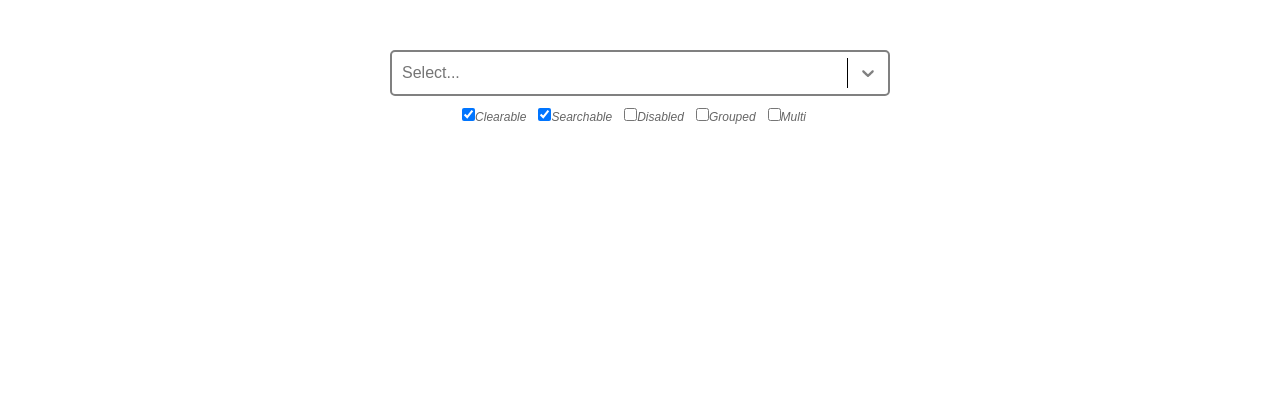
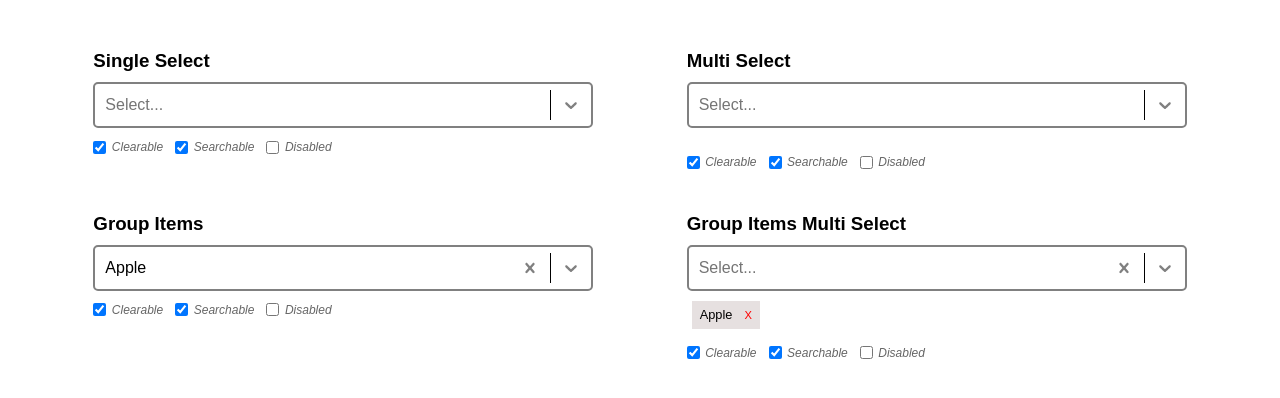
Before and after one commit to TheProjectsX/react-custom-select, a React (Vite) app: page / in a window 1280 px wide. Shown: the top 398 px of the page. Built offline with nearby package versions, Linux system fonts and the light colour scheme.

Commit message:
Preview page

```diff
--- a/src/App.css
+++ b/src/App.css
@@ -15,5 +15,17 @@
 }
 
 .wrapper {
+  max-width: 1200px;
+  display: flex;
+  flex-wrap: wrap;
+  justify-content: space-evenly;
+  gap: 40px;
+}
+
+.custom-select {
   width: 500px;
 }
+
+.custom-select-title {
+  margin-bottom: 10px;
+}
--- a/src/App.jsx
+++ b/src/App.jsx
@@ -4,7 +4,7 @@ import { useState } from "react";
 
 function App() {
   const consoleElement = (item) => {
-    console.log("Selected Value:", item.label);
+    console.log("Selected Item(s):", item);
   };
   const consoleElementSearch = (value) => {
     console.log("Searched Value:", value);
@@ -14,66 +14,81 @@ function App() {
   };
 
   const simpleOptions = [
-    {
-      label: "Mango",
-      value: "mango",
-    },
-    {
-      label: "Orange",
-      value: "orange",
-    },
-    {
-      label: "Watermelon",
-      value: "watermelon",
-    },
+    { label: "Apple", value: "apple" },
+    { label: "Banana", value: "banana" },
+    { label: "Cherry", value: "cherry" },
+    { label: "Date", value: "date" },
+    { label: "Elderberry", value: "elderberry" },
+    { label: "Fig", value: "fig" },
+    { label: "Grape", value: "grape" },
+    { label: "Honeydew", value: "honeydew" },
   ];
 
   const groupedOptions = [
     {
-      label: "Color",
+      label: "Fruits",
       options: [
-        {
-          label: "Red",
-          value: "red",
-        },
-        {
-          label: "Orange",
-          value: "orange",
-        },
-        {
-          label: "Green",
-          value: "green",
-        },
+        { label: "Apple", value: "apple" },
+        { label: "Banana", value: "banana" },
+        { label: "Cherry", value: "cherry" },
+        { label: "Date", value: "date" },
       ],
     },
     {
-      label: "Fruit",
+      label: "Vegetables",
       options: [
-        {
-          label: "Mango",
-          value: "mango",
+        { label: "Carrot", value: "carrot" },
+        { label: "Broccoli", value: "broccoli" },
+        { label: "Spinach", value: "spinach" },
+        { label: "Pepper", value: "pepper" },
+      ],
     },
     {
-          label: "Orange",
-          value: "orange",
-        },
-        {
-          label: "Watermelon",
-          value: "watermelon",
-        },
+      label: "Dairy",
+      options: [
+        { label: "Milk", value: "milk" },
+        { label: "Cheese", value: "cheese" },
+        { label: "Yogurt", value: "yogurt" },
+        { label: "Butter", value: "butter" },
       ],
     },
   ];
 
-  const [isClearable, setIsClearable] = useState(true);
-  const [isSearchable, setIsSearchable] = useState(true);
-  const [isDisabled, setIsDisabled] = useState(false);
-  const [isGrouped, setIsGrouped] = useState(false);
-  const [isMulti, setIsMulti] = useState(false);
+  const [isClearable_01, setIsClearable_01] = useState(true);
+  const [isSearchable_01, setIsSearchable_01] = useState(true);
+  const [isDisabled_01, setIsDisabled_01] = useState(false);
+  const [isGrouped_01, setIsGrouped_01] = useState(false);
+  const [isMulti_01, setIsMulti_01] = useState(false);
+
+  const [isClearable_02, setIsClearable_02] = useState(true);
+  const [isSearchable_02, setIsSearchable_02] = useState(true);
+  const [isDisabled_02, setIsDisabled_02] = useState(false);
+  const [isGrouped_02, setIsGrouped_02] = useState(false);
+  const [isMulti_02, setIsMulti_02] = useState(true);
+
+  const [isClearable_03, setIsClearable_03] = useState(true);
+  const [isSearchable_03, setIsSearchable_03] = useState(true);
+  const [isDisabled_03, setIsDisabled_03] = useState(false);
+  const [isGrouped_03, setIsGrouped_03] = useState(false);
+  const [isMulti_03, setIsMulti_03] = useState(false);
+  4;
+  const [isClearable_04, setIsClearable_04] = useState(true);
+  const [isSearchable_04, setIsSearchable_04] = useState(true);
+  const [isDisabled_04, setIsDisabled_04] = useState(false);
+  const [isGrouped_04, setIsGrouped_04] = useState(false);
+  const [isMulti_04, setIsMulti_04] = useState(true);
 
   const Checkbox = ({ children, ...props }) => (
-    <label style={{ marginRight: "1em" }}>
-      <input type="checkbox" {...props} />
+    <label
+      style={{
+        marginRight: "1em",
+        display: "inline-flex",
+        gap: "3px",
+        justifyContent: "center",
+        alignItems: "center",
+      }}
+    >
+      <input type="checkbox" {...props} style={{ marginRight: "2.5px" }} />
       {children}
     </label>
   );
@@ -81,20 +96,20 @@ function App() {
   return (
     <main className="main">
       <div className="wrapper">
+        <div className="custom-select">
+          <h3 className="custom-select-title">Single Select</h3>
           <Select
-          Options={groupedOptions}
-          // Value={groupedOptions[0].options}
-          isClearable={isClearable}
-          isSearchable={isSearchable}
-          isDisabled={isDisabled}
-          isGrouped={isGrouped}
-          isMulti={isMulti}
+            Options={simpleOptions}
+            // Value={simpleOptions[0]}
+            isClearable={isClearable_01}
+            isSearchable={isSearchable_01}
+            isDisabled={isDisabled_01}
+            isGrouped={isGrouped_01}
+            isMulti={isMulti_01}
             onSearch={consoleElementSearch}
             onMenuOpen={consoleMenuOpen}
             onChange={consoleElement}
           />
-      </div>
-
           <div
             style={{
               color: "hsl(0, 0%, 40%)",
@@ -105,35 +120,202 @@ function App() {
             }}
           >
             <Checkbox
-          checked={isClearable}
-          onChange={() => setIsClearable((state) => !state)}
+              checked={isClearable_01}
+              onChange={() => setIsClearable_01((state) => !state)}
             >
               Clearable
             </Checkbox>
             <Checkbox
-          checked={isSearchable}
-          onChange={() => setIsSearchable((state) => !state)}
+              checked={isSearchable_01}
+              onChange={() => setIsSearchable_01((state) => !state)}
             >
               Searchable
             </Checkbox>
             <Checkbox
-          checked={isDisabled}
-          onChange={() => setIsDisabled((state) => !state)}
+              checked={isDisabled_01}
+              onChange={() => setIsDisabled_01((state) => !state)}
             >
               Disabled
             </Checkbox>
-        <Checkbox
-          checked={isGrouped}
-          onChange={() => setIsGrouped((state) => !state)}
+            {/* <Checkbox
+              checked={isGrouped_01}
+              onChange={() => setIsGrouped_01((state) => !state)}
             >
               Grouped
             </Checkbox>
             <Checkbox
-          checked={isMulti}
-          onChange={() => setIsMulti((state) => !state)}
+              checked={isMulti_01}
+              onChange={() => setIsMulti_01((state) => !state)}
             >
               Multi
+            </Checkbox> */}
+          </div>
+        </div>
+        <div className="custom-select">
+          <h3 className="custom-select-title">Multi Select</h3>
+          <Select
+            Options={simpleOptions}
+            Value={simpleOptions[0]}
+            isClearable={isClearable_02}
+            isSearchable={isSearchable_02}
+            isDisabled={isDisabled_02}
+            isGrouped={isGrouped_02}
+            isMulti={isMulti_02}
+            onSearch={consoleElementSearch}
+            onMenuOpen={consoleMenuOpen}
+            onChange={consoleElement}
+          />
+          <div
+            style={{
+              color: "hsl(0, 0%, 40%)",
+              display: "inline-block",
+              fontSize: 12,
+              fontStyle: "italic",
+              marginTop: "1em",
+            }}
+          >
+            <Checkbox
+              checked={isClearable_02}
+              onChange={() => setIsClearable_02((state) => !state)}
+            >
+              Clearable
             </Checkbox>
+            <Checkbox
+              checked={isSearchable_02}
+              onChange={() => setIsSearchable_02((state) => !state)}
+            >
+              Searchable
+            </Checkbox>
+            <Checkbox
+              checked={isDisabled_02}
+              onChange={() => setIsDisabled_02((state) => !state)}
+            >
+              Disabled
+            </Checkbox>
+            {/* <Checkbox
+              checked={isGrouped_02}
+              onChange={() => setIsGrouped_02((state) => !state)}
+            >
+              Grouped
+            </Checkbox>
+            <Checkbox
+              checked={isMulti_02}
+              onChange={() => setIsMulti_02((state) => !state)}
+            >
+              Multi
+            </Checkbox> */}
+          </div>
+        </div>
+        <div className="custom-select">
+          <h3 className="custom-select-title">Group Items</h3>
+          <Select
+            Options={groupedOptions}
+            Value={groupedOptions[0].options[0]}
+            isClearable={isClearable_03}
+            isSearchable={isSearchable_03}
+            isDisabled={isDisabled_03}
+            isGrouped={isGrouped_03}
+            isMulti={isMulti_03}
+            onSearch={consoleElementSearch}
+            onMenuOpen={consoleMenuOpen}
+            onChange={consoleElement}
+          />
+          <div
+            style={{
+              color: "hsl(0, 0%, 40%)",
+              display: "inline-block",
+              fontSize: 12,
+              fontStyle: "italic",
+              marginTop: "1em",
+            }}
+          >
+            <Checkbox
+              checked={isClearable_03}
+              onChange={() => setIsClearable_03((state) => !state)}
+            >
+              Clearable
+            </Checkbox>
+            <Checkbox
+              checked={isSearchable_03}
+              onChange={() => setIsSearchable_03((state) => !state)}
+            >
+              Searchable
+            </Checkbox>
+            <Checkbox
+              checked={isDisabled_03}
+              onChange={() => setIsDisabled_03((state) => !state)}
+            >
+              Disabled
+            </Checkbox>
+            {/* <Checkbox
+              checked={isGrouped_03}
+              onChange={() => setIsGrouped_03((state) => !state)}
+            >
+              Grouped
+            </Checkbox>
+            <Checkbox
+              checked={isMulti_03}
+              onChange={() => setIsMulti_03((state) => !state)}
+            >
+              Multi
+            </Checkbox> */}
+          </div>
+        </div>
+        <div className="custom-select">
+          <h3 className="custom-select-title">Group Items Multi Select</h3>
+          <Select
+            Options={groupedOptions}
+            Value={[groupedOptions[0].options[0]]}
+            isClearable={isClearable_04}
+            isSearchable={isSearchable_04}
+            isDisabled={isDisabled_04}
+            isGrouped={isGrouped_04}
+            isMulti={isMulti_04}
+            onSearch={consoleElementSearch}
+            onMenuOpen={consoleMenuOpen}
+            onChange={consoleElement}
+          />
+          <div
+            style={{
+              color: "hsl(0, 0%, 40%)",
+              display: "inline-block",
+              fontSize: 12,
+              fontStyle: "italic",
+              marginTop: "1em",
+            }}
+          >
+            <Checkbox
+              checked={isClearable_04}
+              onChange={() => setIsClearable_04((state) => !state)}
+            >
+              Clearable
+            </Checkbox>
+            <Checkbox
+              checked={isSearchable_04}
+              onChange={() => setIsSearchable_04((state) => !state)}
+            >
+              Searchable
+            </Checkbox>
+            <Checkbox
+              checked={isDisabled_04}
+              onChange={() => setIsDisabled_04((state) => !state)}
+            >
+              Disabled
+            </Checkbox>
+            {/* <Checkbox
+              checked={isGrouped_04}
+              onChange={() => setIsGrouped_04((state) => !state)}
+            >
+              Grouped
+            </Checkbox>
+            <Checkbox
+              checked={isMulti_04}
+              onChange={() => setIsMulti_04((state) => !state)}
+            >
+              Multi
+            </Checkbox> */}
+          </div>
+        </div>
       </div>
     </main>
   );
```
Lines whose indentation alone changed are shown as unchanged.
